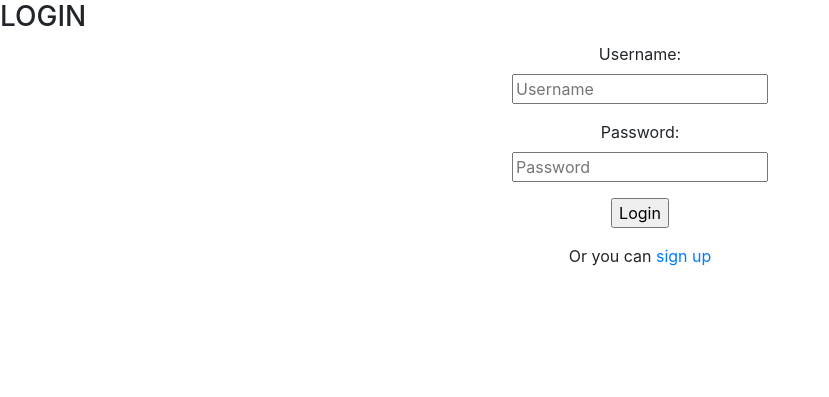
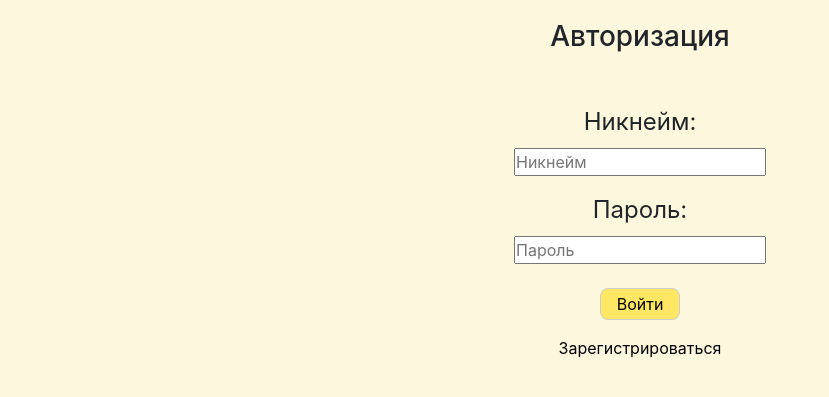
Before and after one commit to Nokvix/Django-clicker, a Django app: page /login/ in a window 1280 px wide. Shown: the top 397 px of the page, without its empty margins (0-829 px from the left). Run offline with Django 5.2, Linux system fonts and the light colour scheme; some libraries are stand-ins or nearby versions.

Commit message:
Сделал вёрстку страницы авторизации

```diff
--- /dev/null
+++ b/clicker/frontend/static/css/login.css
@@ -0,0 +1,64 @@
+* {
+    padding: 0;
+    margin: 0;
+    box-sizing: border-box;
+}
+
+header {
+    background-color: darkcyan;
+    color: white;
+    height: 100px;
+}
+
+h3 {
+    text-align: center;
+    vertical-align: middle;
+    padding-top: 20px;
+}
+
+main {
+    margin-top: 50px;
+    margin-bottom: 50px;
+}
+
+.login-page {
+    background-color: #FDF8DD;
+}
+
+.form-group label {
+    font-size: 3vh;
+}
+
+.login-btn {
+    width: 10vh;
+    height: 4vh;
+    text-align: center;
+    border: 1px solid #ccc;
+    border-radius: 1vh;
+    background-color: #FFE663;
+    margin-top: 1vh;
+}
+
+.login-btn:hover {
+    opacity: 0.7;
+}
+
+.login-btn:active {
+    opacity: 0.5;
+}
+
+.sign-in-wrapper a {
+    color: black;
+}
+
+.sign-in-wrapper a:hover {
+    color: black;
+    text-decoration: none;
+    opacity: 0.7;
+}
+
+.sign-in-wrapper a:active {
+    color: black;
+    text-decoration: none;
+    opacity: 0.5;
+}
--- a/clicker/frontend/templates/login.html
+++ b/clicker/frontend/templates/login.html
@@ -1,42 +1,57 @@
 {% load static %}
 <!DOCTYPE html>
-<html lang="en" dir="ltr">
+<html lang="ru" dir="ltr">
   <head>
-    <link rel="stylesheet" href="{% static 'css/style.css' %}">
-    <link rel="stylesheet" href="https://stackpath.bootstrapcdn.com/bootstrap/4.3.1/css/bootstrap.min.css" integrity="sha384-ggOyR0iXCbMQv3Xipma34MD+dH/1fQ784/j6cY/iJTQUOhcWr7x9JvoRxT2MZw1T" crossorigin="anonymous">
-    <meta charset="utf-8">
-    <title>Title </title>
+    <link rel="stylesheet" href="{% static 'css/login.css' %}" />
+    <link
+      rel="stylesheet"
+      href="https://stackpath.bootstrapcdn.com/bootstrap/4.3.1/css/bootstrap.min.css"
+      integrity="sha384-ggOyR0iXCbMQv3Xipma34MD+dH/1fQ784/j6cY/iJTQUOhcWr7x9JvoRxT2MZw1T"
+      crossorigin="anonymous"
+    />
+    <meta charset="utf-8" />
+    <title>Авторизация</title>
   </head>
-  <body>
+  <body class="login-page">
     <div class="header">
-      <h3 class="site-name">LOGIN</h3>
-
+      <h3 class="site-name">Авторизация</h3>
     </div>
     <main>
       <div align="center">
-      <form method="post" action="{% url 'login' %}" >
+        <form method="post" action="{% url 'login' %}">
           {% csrf_token %}
 
           <div class="form-group">
-            <label for="username"> Username: </label>
-            <br>
-            <input type="text" name="username" id="username" placeholder="Username">
+            <label for="username"> Никнейм: </label>
+            <br />
+            <input
+              type="text"
+              name="username"
+              id="username"
+              placeholder="Никнейм"
+            />
           </div>
           <div class="form-group">
-            <label for="password"> Password: </label>
-            <br>
-            <input type="password" name="password" id="password" placeholder="Password">
+            <label for="password"> Пароль: </label>
+            <br />
+            <input
+              type="password"
+              name="password"
+              id="password"
+              placeholder="Пароль"
+            />
           </div>
           <div class="form-group">
-          <input type="submit" value="Login">
+            <input class="login-btn" type="submit" value="Войти" />
           </div>
           {% if invalid%}
-       <p> Incorrect login or password. </p>
+          <p>Некорректный никнейм или пароль.</p>
           {% endif %}
         </form>
-
       </div>
-    <div align="center">Or you can <a href="/registration">sign up</a></div>
+      <div class="sign-in-wrapper" align="center">
+        <a href="/registration">Зарегистрироваться</a>
+      </div>
     </main>
   </body>
 </html>
```
Lines whose indentation alone changed are shown as unchanged.
